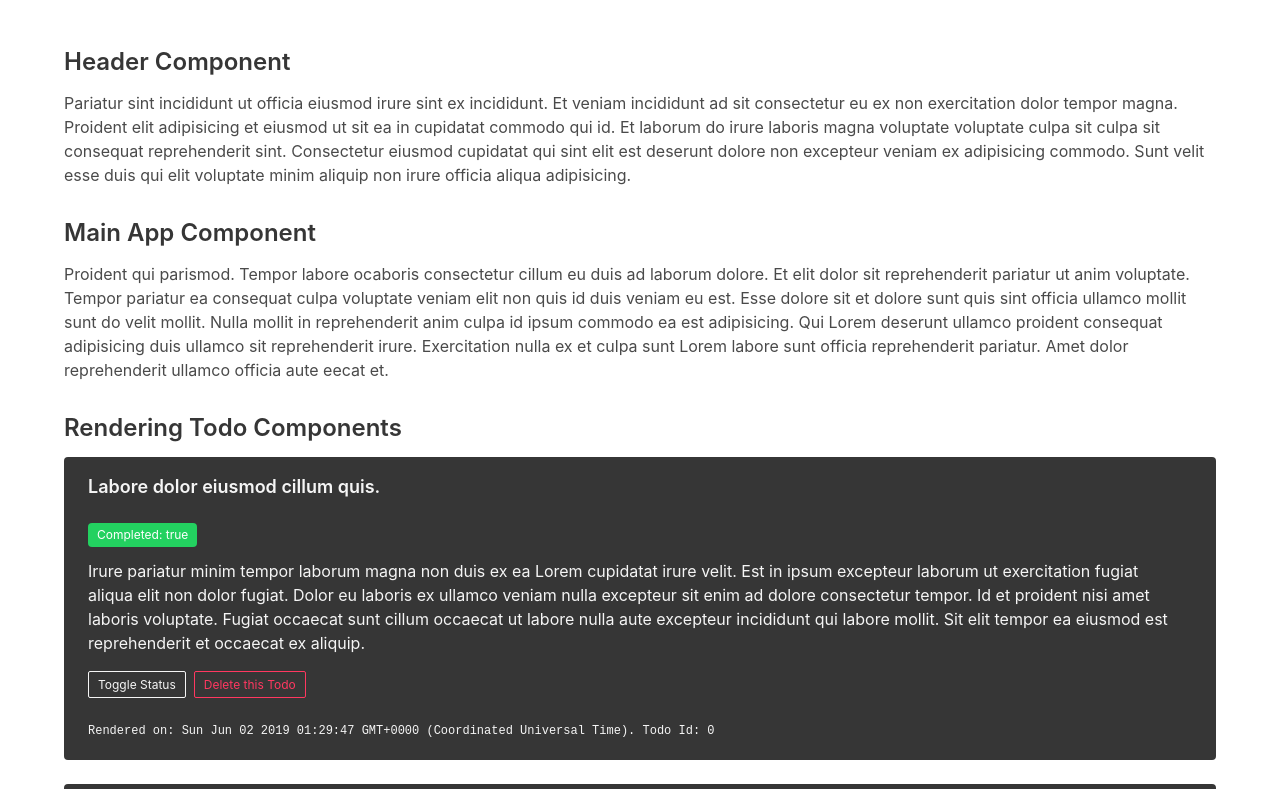
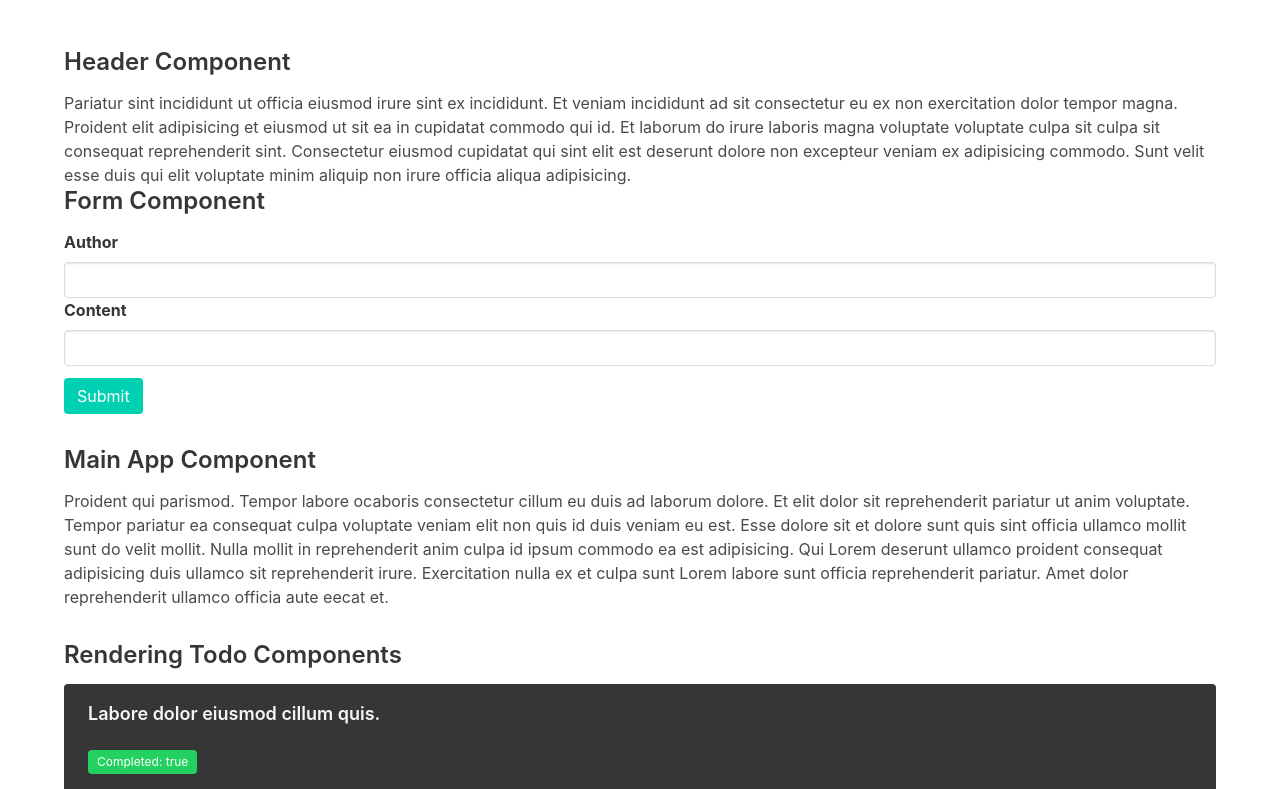
Before and after one commit to danielc92/react-traversy-tutorial, a React (Create React App) app: page / in a window 1280 px wide. Shown: the top 789 px of the page. Built offline with nearby package versions, Linux system fonts and the light colour scheme.

Commit message:
Added submit and change functions to handle form and TodoNew component state

```diff
--- a/public/index.html
+++ b/public/index.html
@@ -8,7 +8,7 @@
     <link rel="stylesheet" href="https://cdnjs.cloudflare.com/ajax/libs/bulma/0.7.5/css/bulma.min.css">
     <script defer src="https://use.fontawesome.com/releases/v5.3.1/js/all.js"></script>
     <link rel="manifest" href="%PUBLIC_URL%/manifest.json" />
-    <title>React App</title>
+    <title>Todo Application</title>
   </head>
 
   <body>
--- a/src/App.js
+++ b/src/App.js
@@ -1,6 +1,8 @@
 import React, {Component} from 'react';
 import Todos from './Todos';
 import Header from './Header';
+import TodoNew from './TodoNew';
+
 
 /*
   This is the main App Component
@@ -69,6 +71,7 @@ class App extends Component {
 
         <div className="content">
         <Header />
+        <TodoNew />
           <h3>Main App Component</h3>
           <p>Proident qui parismod. Tempor labore ocaboris consectetur cillum eu duis ad laborum dolore. Et elit dolor sit reprehenderit pariatur ut anim voluptate. Tempor pariatur ea consequat culpa voluptate veniam elit non quis id duis veniam eu est. Esse dolore sit et dolore sunt quis sint officia ullamco mollit sunt do velit mollit. Nulla mollit in reprehenderit anim culpa id ipsum commodo ea est adipisicing. Qui Lorem deserunt ullamco proident consequat adipisicing duis ullamco sit reprehenderit irure. Exercitation nulla ex et culpa sunt Lorem labore sunt officia reprehenderit pariatur. Amet dolor reprehenderit ullamco officia aute eecat et.</p>
           <h3>Rendering Todo Components</h3>
--- /dev/null
+++ b/src/TodoNew.js
@@ -0,0 +1,40 @@
+import React, {Component} from 'react';
+
+
+class TodoNew extends Component {
+
+    state = {
+        content: '',
+        author: '',
+    }
+
+    submit = (e) => {
+        e.preventDefault();
+        this.props.todoData([this.state.author, this.state.content]);
+        this.setState({author:'', content: ''})
+    }
+
+    change = (e) => this.setState({ [e.target.name]: e.target.value });
+
+    render () {
+        return (
+            <div>
+            <h3>Form Component</h3>
+            <form className="form">
+                <div className="field">
+                    <label className="label">Author</label>
+                    <input onChange={this.change} name="author" className="input"></input>
+
+                    <label className="label">Content</label>
+                    <input onChange={this.change} name="content" className="input"></input>
+                </div>
+                <button className="button is-primary" onSubmit={this.submit}>Submit</button>
+            </form>
+            </div>
+        )
+
+    }
+}
+
+
+export default TodoNew;
```
